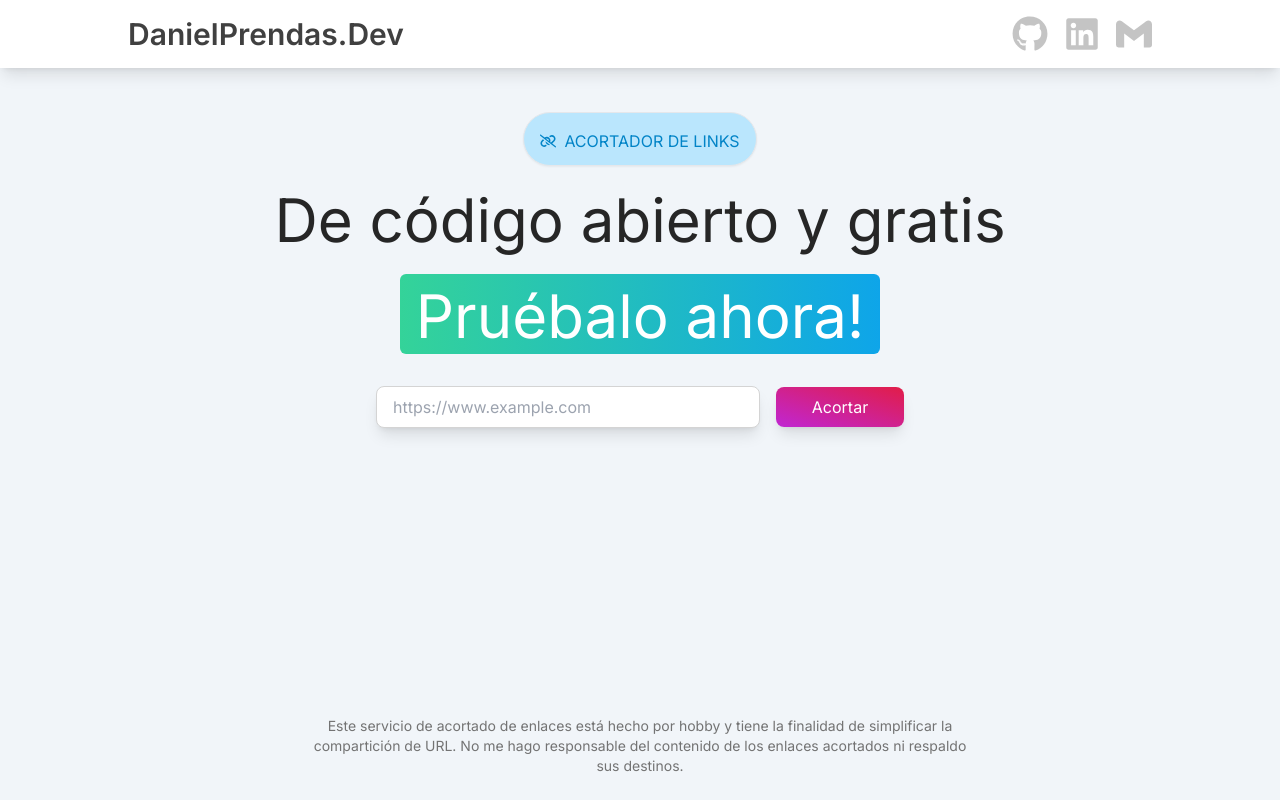
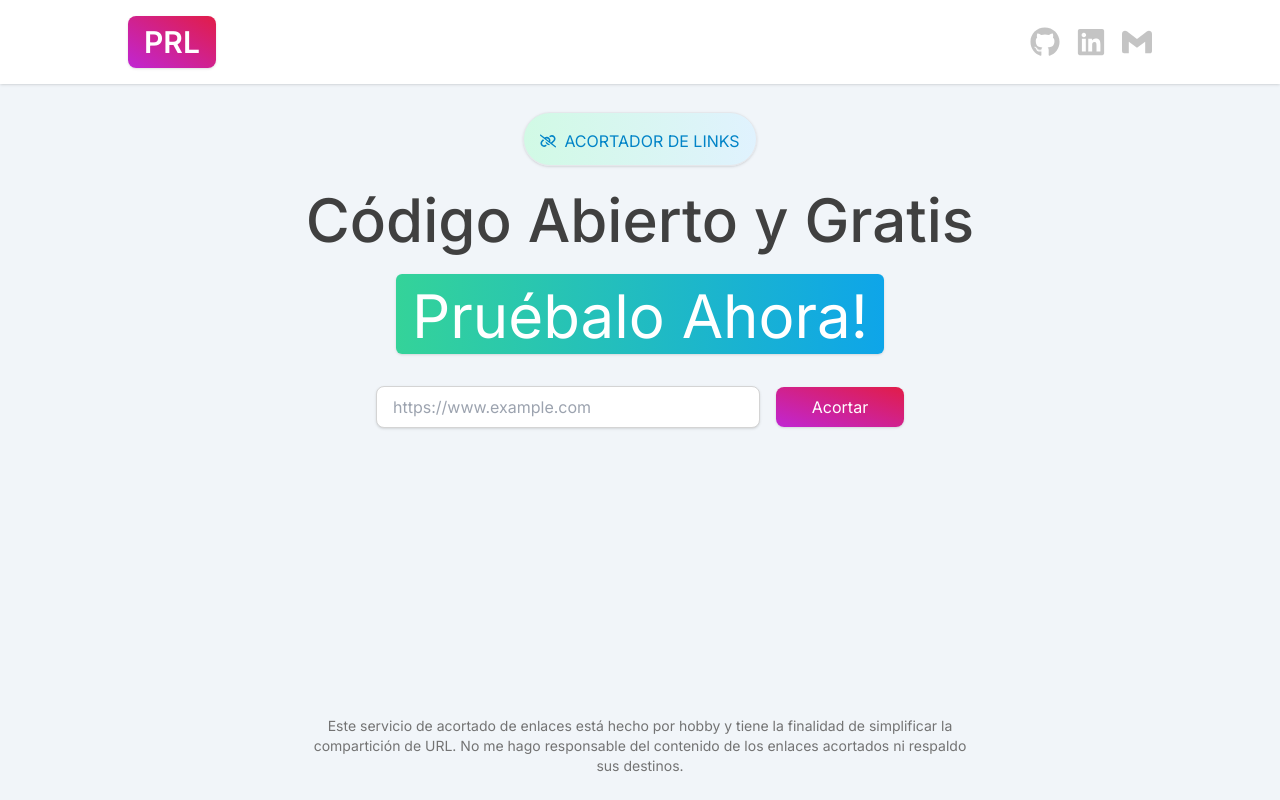
Before and after one commit to Luis-Prendas/PRL, a Next.js app: page / in a window 1280 px wide. Built offline with nearby package versions, Linux system fonts and the light colour scheme.

Commit message:
Better styles

```diff
--- a/src/app/layout.tsx
+++ b/src/app/layout.tsx
@@ -63,41 +63,41 @@ export default function RootLayout({
   return (
     <html lang="es">
       <body className={`${inter.className} text-neutral-700 pt-28 bg-slate-100 flex items-center flex-col gap-8`}>
-        <nav className='bg-white shadow-lg absolute top-0 left-0 w-full flex justify-center p-4'>
+        <nav className='bg-white shadow absolute top-0 left-0 w-full flex justify-center p-4'>
           <div className='w-full max-w-screen-lg flex justify-between items-center'>
-            <h1 className='hover:scale-105 transition md:text-3xl text-xl font-semibold '>
-              <Link href='https://porfolio-luis-prendas.vercel.app/' target='_blank'>
-                DanielPrendas.Dev
+            <h1 className='hover:scale-105 transition md:text-3xl text-xl font-semibold py-2 px-4 bg-gradient-to-tr from-fuchsia-600 to-rose-600 text-white rounded-lg shadow'>
+              <Link href='/'>
+                PRL
               </Link>
             </h1>
             <ul className='flex gap-4 justify-center items-center'>
               <li>
                 <Link href='https://github.com/Luis-Prendas' target='_blank'>
-                  <FaGithub className='text-2xl md:text-4xl opacity-30 hover:opacity-100 hover:scale-105 transition' />
+                  <FaGithub className='text-3xl opacity-30 hover:opacity-100 hover:scale-105 transition' />
                 </Link>
               </li>
               <li>
                 <Link href='https://www.linkedin.com/in/luisprendasdev/' target='_blank'>
-                  <FaLinkedin className='text-2xl md:text-4xl opacity-30 hover:opacity-100 hover:scale-105 transition' />
+                  <FaLinkedin className='text-3xl opacity-30 hover:opacity-100 hover:scale-105 transition' />
                 </Link>
               </li>
               <li>
                 <Link href='mailto:luisprendas.dev@gmail.com' target='_blank'>
-                  <SiGmail className='text-2xl md:text-4xl opacity-30 hover:opacity-100 hover:scale-105 transition' />
+                  <SiGmail className='text-3xl opacity-30 hover:opacity-100 hover:scale-105 transition' />
                 </Link>
               </li>
             </ul>
           </div>
         </nav>
         <div className='flex items-center justify-center flex-col gap-4 md:gap-6'>
-          <div className='flex gap-2 px-4 pb-3 pt-4 items-center border shadow-sm bg-sky-200 text-sky-600 rounded-full uppercase'>
+          <div className='flex gap-2 px-4 pb-3 pt-4 items-center border shadow bg-gradient-to-r from-emerald-100 to-sky-100 text-sky-600 rounded-full uppercase'>
             <FaLinkSlash /> <h1>Acortador de links</h1>
           </div>
-          <h2 className=' text-3xl md:text-6xl text-center text-neutral-800'>
-            De código abierto y gratis
+          <h2 className=' text-3xl md:text-6xl text-center font-medium'>
+            Código Abierto y Gratis
           </h2>
-          <div className='text-3xl md:text-6xl bg-gradient-to-r from-emerald-400 to-sky-500 text-white rounded-md px-4 pb-2 pt-3'>
-            Pruébalo ahora!
+          <div className='text-3xl md:text-6xl bg-gradient-to-r shadow from-emerald-400 to-sky-500 text-white rounded-md px-4 pb-2 pt-3'>
+            Pruébalo Ahora!
           </div>
         </div>
         {children}
--- a/src/app/page.tsx
+++ b/src/app/page.tsx
@@ -50,27 +50,27 @@ export default function Home() {
   return (
     <main className='w-full h-full flex items-center flex-col gap-8'>
       <form onSubmit={handleSubmit} className="flex gap-4 justify-center items-center">
-        <input className="text-black py-2 px-4 rounded-lg w-52 md:w-96 shadow-lg hover:scale-105 transition border border-neutral-300" type="text" placeholder='https://www.example.com' value={input} onChange={(e) => setInput(e.target.value)} />
-        <button type="submit" className="w-32 py-2 px-4 bg-gradient-to-tr from-fuchsia-600 to-rose-600 text-white rounded-lg shadow-lg hover:scale-105 transition">Acortar</button>
+        <input className="text-black py-2 px-4 rounded-lg w-52 md:w-96 shadow hover:scale-105 transition border border-neutral-300" type="text" placeholder='https://www.example.com' value={input} onChange={(e) => setInput(e.target.value)} />
+        <button type="submit" className="w-32 py-2 px-4 bg-gradient-to-tr from-fuchsia-600 to-rose-600 text-white rounded-lg shadow hover:scale-105 transition">Acortar</button>
       </form>
       <section className="flex flex-col justify-center items-center gap-4 text-center">
 
         {!data ? null : (
           <div className="flex justify-center items-center gap-4">
-            <input value={data.link_shortened} className="text-black py-2 px-4 rounded-lg w-52 md:w-96 shadow-lg hover:scale-105 transition border border-neutral-300" readOnly />
+            <input value={data.link_shortened} className="text-black py-2 px-4 rounded-lg w-52 md:w-96 shadow hover:scale-105 transition border border-neutral-300" readOnly />
             <div className="flex gap-4 text-2xl">
-              <button onClick={() => handleCopyToClipboard(data.link_shortened)} className="w-12 py-2 px-4 pr-10 bg-gradient-to-tr from-fuchsia-600 to-rose-600 text-white rounded-lg shadow-lg hover:scale-105 transition">
+              <button onClick={() => handleCopyToClipboard(data.link_shortened)} className="w-12 py-2 px-4 pr-10 bg-gradient-to-tr from-fuchsia-600 to-rose-600 text-white rounded-lg shadow hover:scale-105 transition">
                 <FaCopy />
               </button>
-              <Link href={data.link_shortened} target="_blank" className="w-12 py-2 px-4 pr-10 bg-gradient-to-tr from-fuchsia-600 to-rose-600 text-white rounded-lg shadow-lg hover:scale-105 transition">
+              <Link href={data.link_shortened} target="_blank" className="w-12 py-2 px-4 pr-10 bg-gradient-to-tr from-fuchsia-600 to-rose-600 text-white rounded-lg shadow hover:scale-105 transition">
                 <FaExternalLinkSquareAlt />
               </Link>
             </div>
           </div>
         )}
       </section>
-      {copied && <p className="flex gap-2 text-center px-4 pb-3 pt-4 items-center border shadow-sm bg-green-200 text-green-600 rounded-full"><FaRegCheckCircle /> Copiado al portapapeles!</p>}
-      {err && <p className="flex gap-2 text-center px-4 pb-3 pt-4 items-center border shadow-sm bg-red-200 text-red-600 rounded-full"><CgDanger /> Error al acortar el link, revisa el enlace e inténtalo de nuevo.</p>}
+      {copied && <p className="flex gap-2 text-center px-4 pb-3 pt-4 items-center border shadow bg-gradient-to-r from-emerald-200 to-green-200 text-green-600 rounded-full"><FaRegCheckCircle /> Copiado al portapapeles!</p>}
+      {err && <p className="flex gap-2 text-center px-4 pb-3 pt-4 items-center border shadow bg-gradient-to-tr from-red-200 to-rose-200 text-red-600 rounded-full"><CgDanger /> Revisa el enlace e inténtalo de nuevo.</p>}
       {load &&
         <div role="status">
           <svg aria-hidden="true" className="w-8 h-8 text-gray-200 animate-spin fill-blue-600" viewBox="0 0 100 101" fill="none" xmlns="http://www.w3.org/2000/svg">
```
